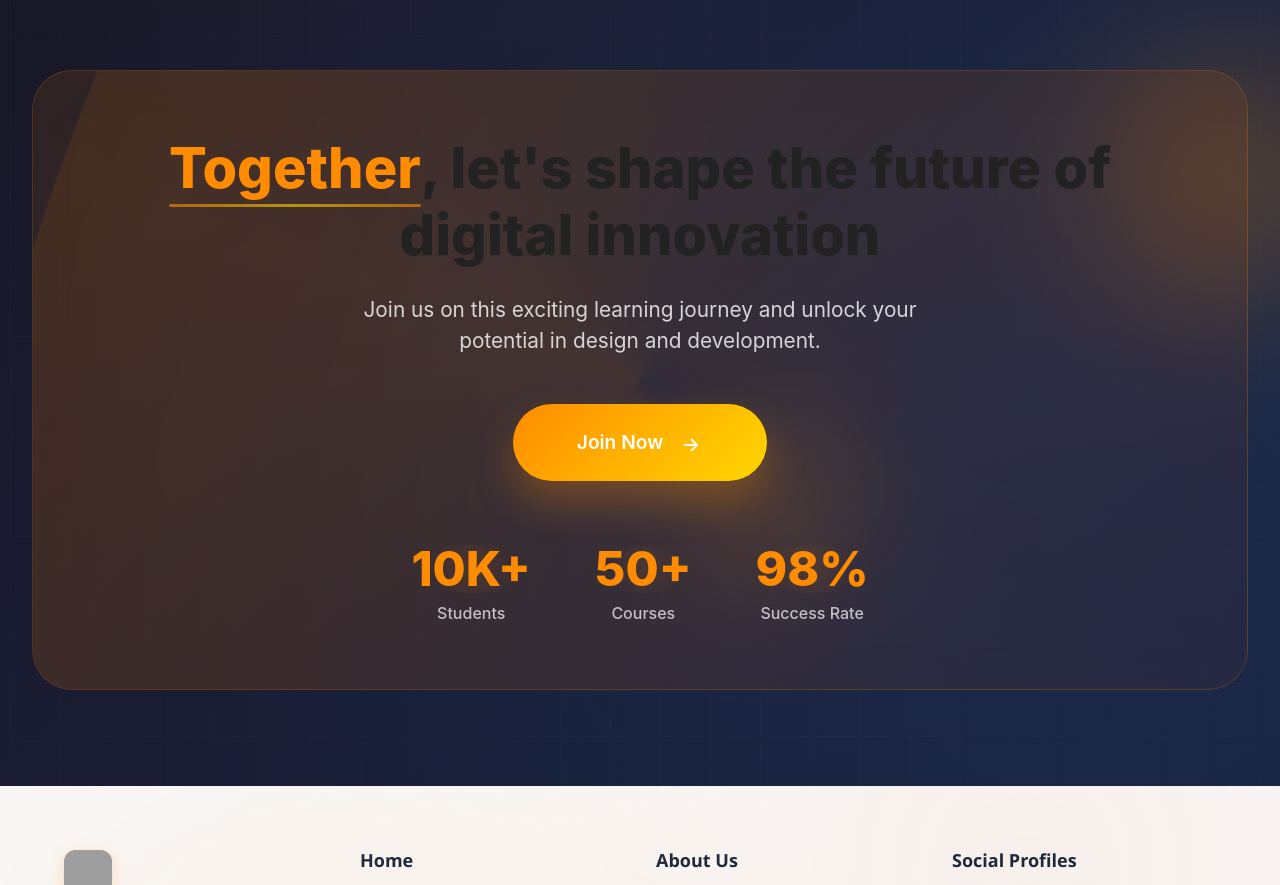
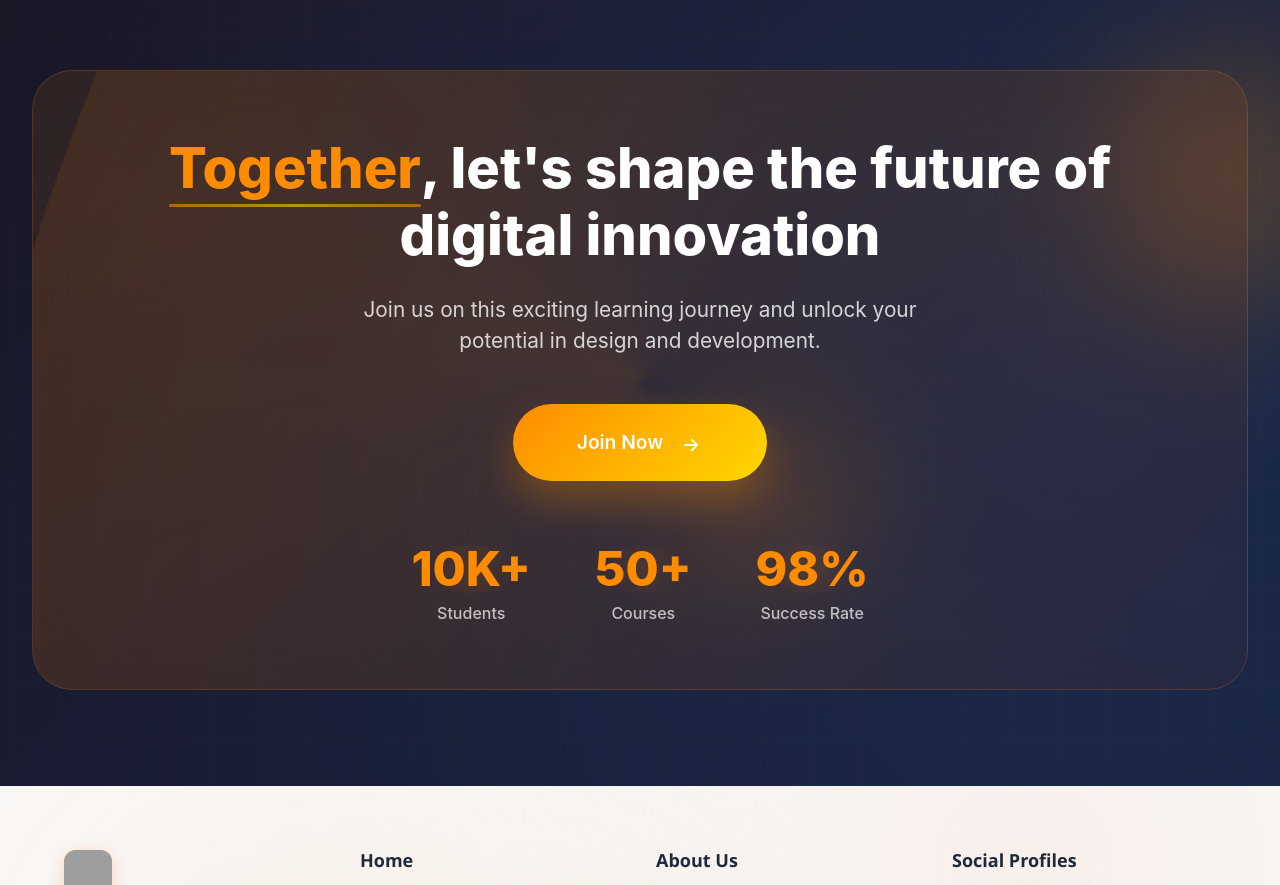
Before and after one commit to sharpjonov/hackaton-education, a React (Vite) app: page /about in a window 1280 px wide. Shown: the part 1860-2745 px from the top of the page. Built offline with nearby package versions, Linux system fonts and the light colour scheme; grey boxes are pictures that could not be loaded.

Commit message:
errors fixed

```diff
--- a/src/components/PremiumAchievementsSection.jsx
+++ b/src/components/PremiumAchievementsSection.jsx
@@ -731,7 +731,7 @@ const PremiumAchievementsSection = () => {
 
       <div className="cta-section">
         <div className="cta-content">
-          <h2 className="cta-title">
+          <h2 className="cta-title text-white">
             <span className="highlight">Together</span>, let's shape the future
             of digital innovation
           </h2>
```
